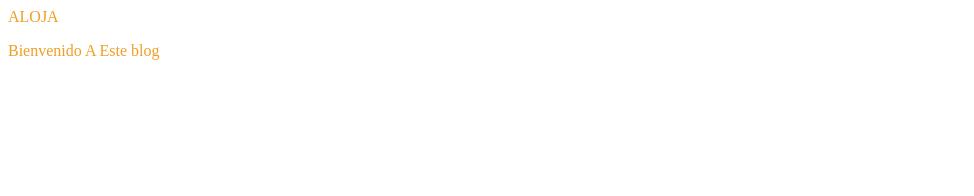
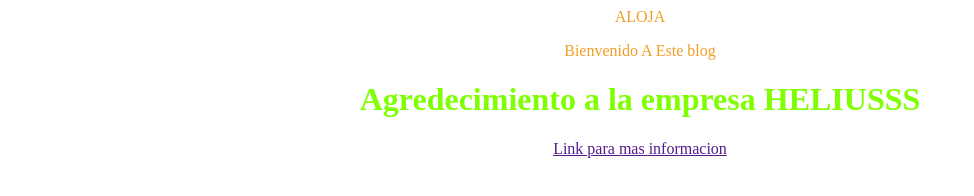
Before and after one commit to xxsdm1/Practica, a plain HTML site: page index.html in a window 1280 px wide. Shown: the whole page, without its empty margins (0-974 px from the left). Drawn offline with Linux system fonts and the light colour scheme.

Commit message:
agregamos al footer informacion

```diff
--- a/css/estilo.css
+++ b/css/estilo.css
@@ -1,3 +1,7 @@
 body{
     color: rgb(240, 158, 36);
+    text-align: center;
 }
+.footer{
+    color: chartreuse;
+}
--- a/index.html
+++ b/index.html
@@ -11,5 +11,10 @@
         ALOJA
     </div>
     <p>Bienvenido A Este blog</p>
+
+    <footer class=footer>
+        <h1>Agredecimiento a la empresa HELIUSSS</h1>
+        <a href="">Link para mas informacion</a>
+    </footer>
 </body>
 </html>
```
